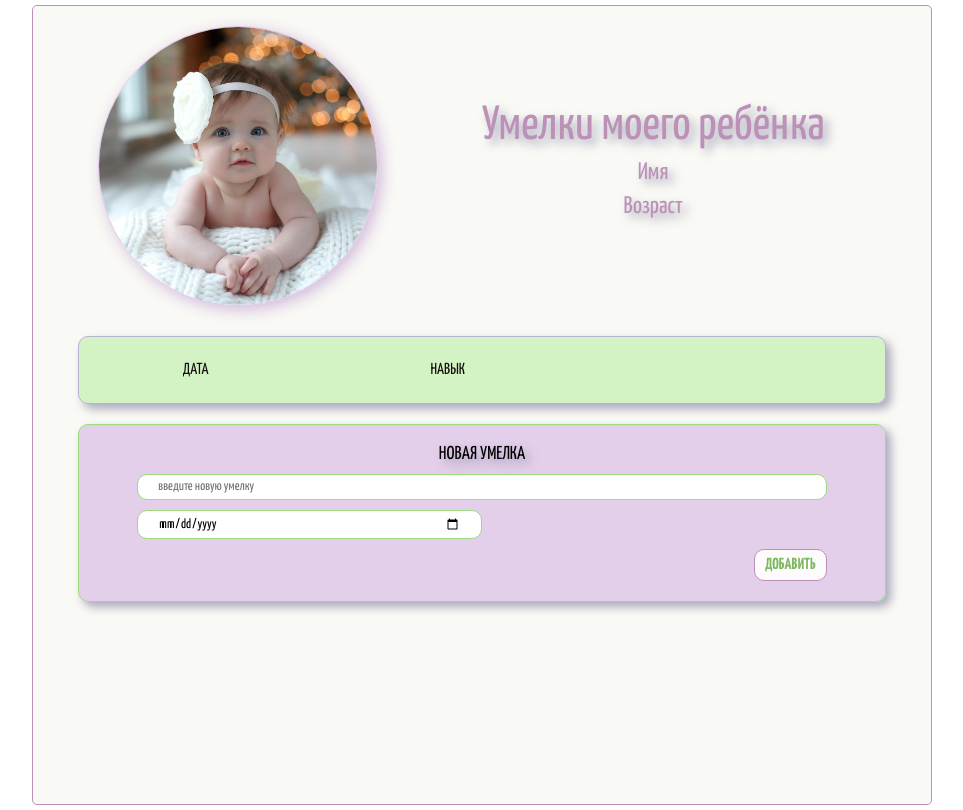
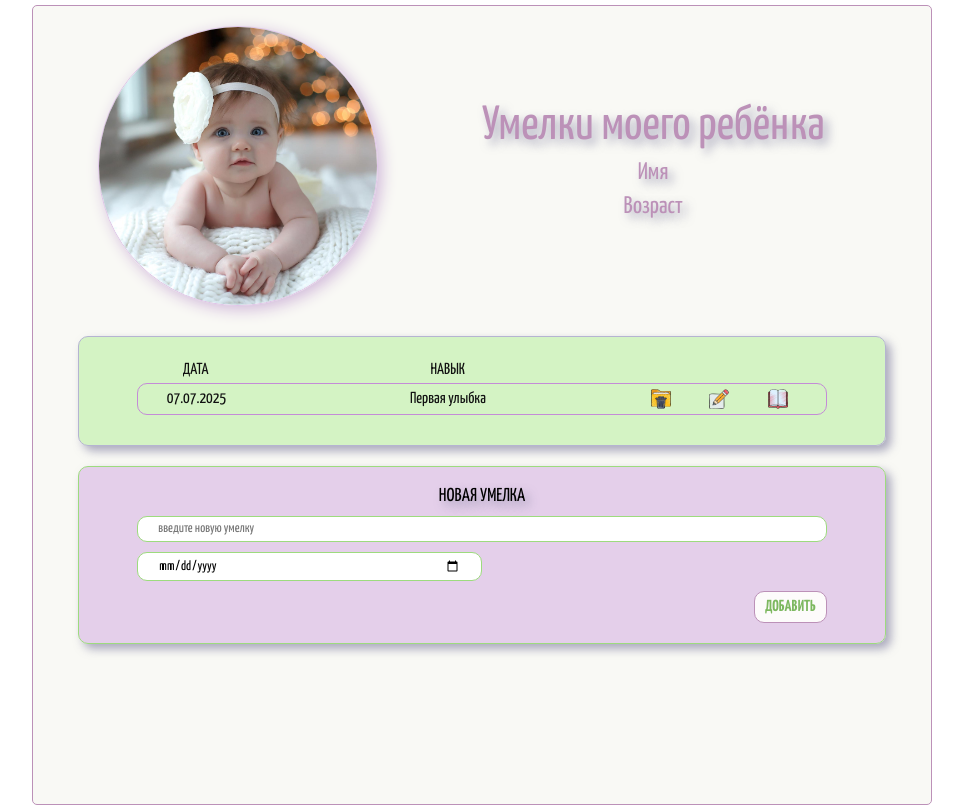
Before and after one commit to indira-faizullina/My-Baby-Skills-Telegram-mini-App-version-, a React (Vite) app: page / in a window 1280 px wide. Shown: the whole page, without its empty margins (158-1121 px from the left). Built offline with nearby package versions, Linux system fonts and the light colour scheme.

Commit message:
добавлена возможность удаления навыка

```diff
--- a/src/App.jsx
+++ b/src/App.jsx
@@ -6,7 +6,12 @@ import { useState } from "react"
 
 function App() {
 
-  const [skills, setSkills] = useState([])
+  const [skills, setSkills] = useState([{
+            id: 1,
+            date: '07.07.2025',
+            title: 'Первая улыбка',
+        }
+    ])
 
   return (
     <>
--- a/src/components/Skill/Skill.jsx
+++ b/src/components/Skill/Skill.jsx
@@ -7,7 +7,7 @@ import showIcon from '../../assets/show.png'
 export default function Skill( {skills, skill, setSkills} ) {
 
     const deleteItem = () => {
-        setSkills(skills.filter((item, i) => skill.id !== item.id))
+        setSkills(skills.filter((item) => item.id !== skill.id))
     }
 
     return(
--- a/src/components/UI/Button/Button.jsx
+++ b/src/components/UI/Button/Button.jsx
@@ -1,7 +1,7 @@
 import style from './Button.module.css'
 
-export default function Button( {children} ) {
+export default function Button( {children, onClick} ) {
     return(
-        <button className={style.button}>{children}</button>
+        <button className={style.button} onClick={onClick}>{children}</button>
     )
 }
--- a/src/components/UI/ButtonIcon/ButtonIcon.jsx
+++ b/src/components/UI/ButtonIcon/ButtonIcon.jsx
@@ -1,7 +1,7 @@
 import style from './ButtonIcon.module.css'
 
-export default function ButtonIcon( {children} ) {
+export default function ButtonIcon( {children, onClick} ) {
     return(
-        <button className={style.button}>{children}</button>
+        <button className={style.button} onClick={onClick}>{children}</button>
     )
 }
```
